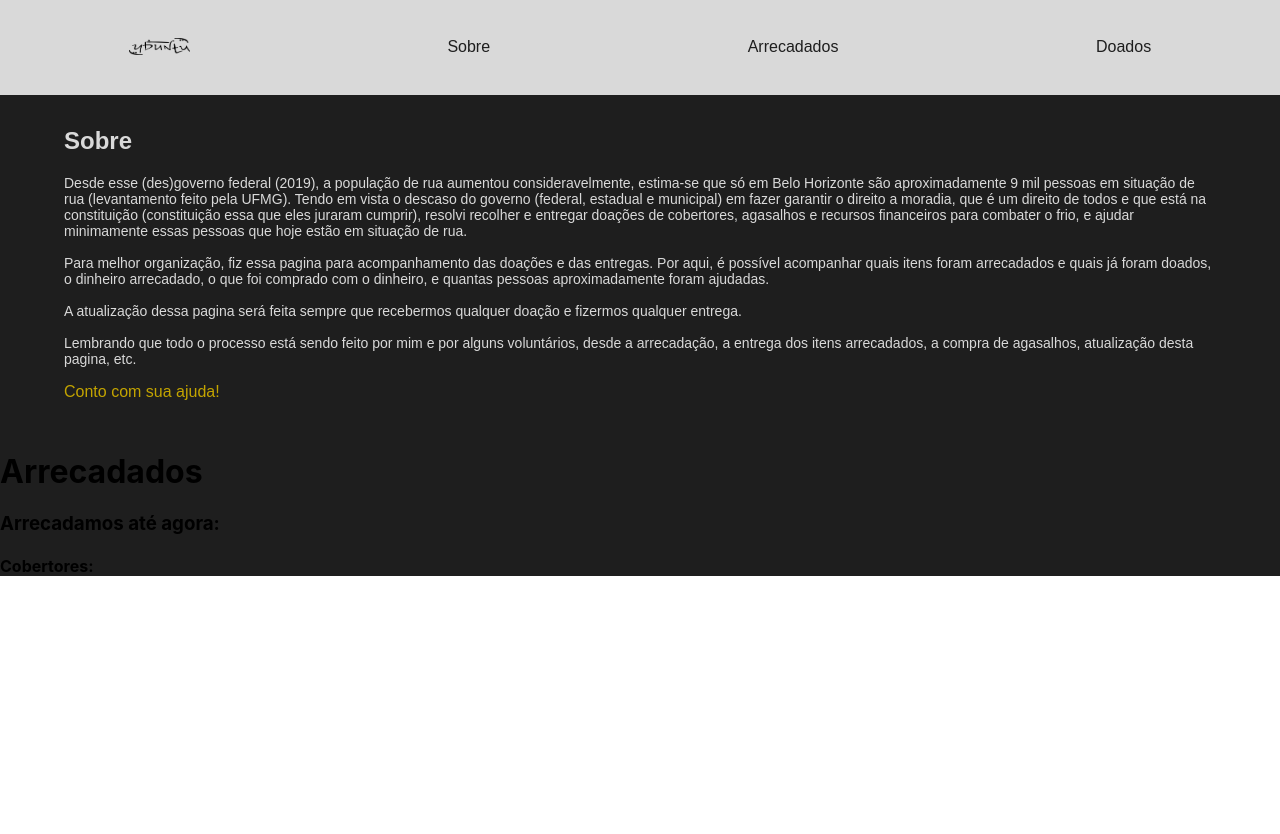
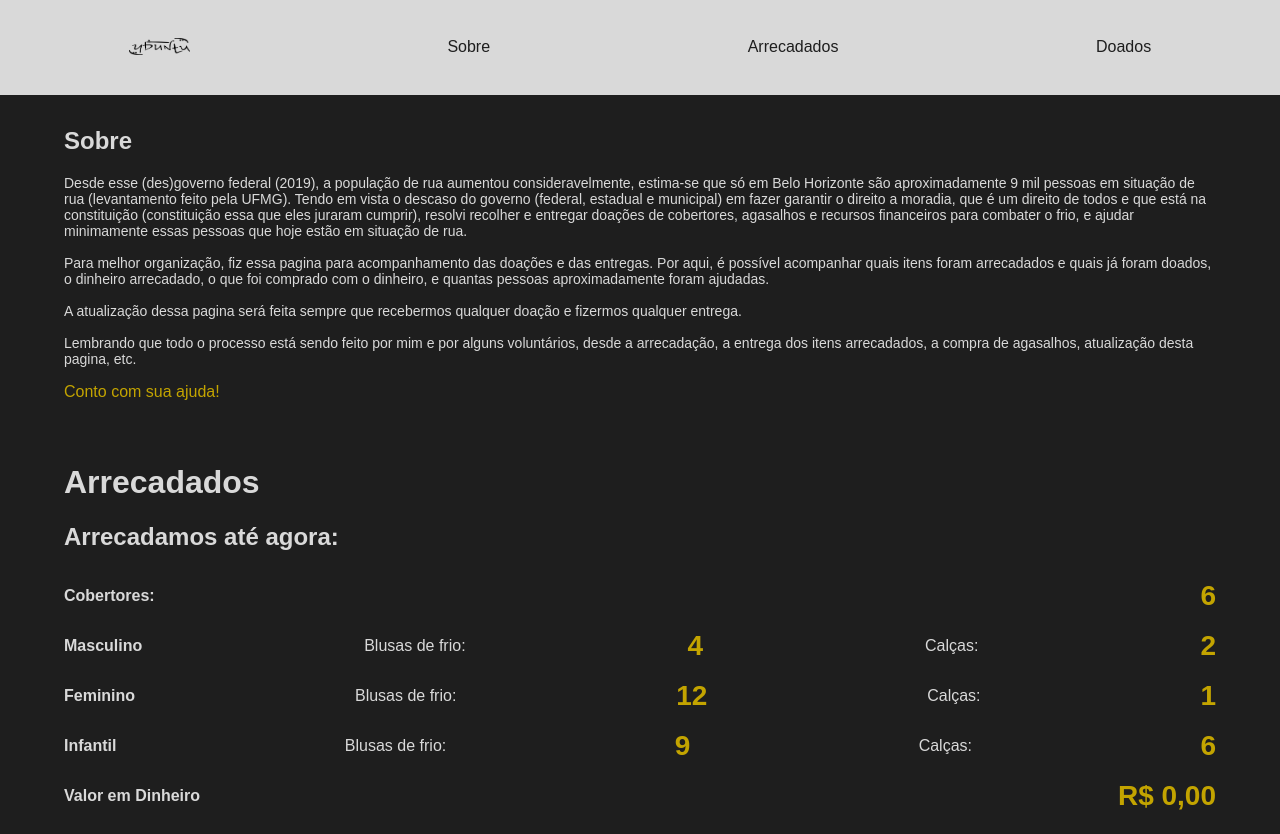
Before and after one commit to rapharosa/ubuntu, a React (Create React App) app: page / in a window 1280 px wide. Before the commit the page ends 800 px from the top, so only its background shows below. Built offline with nearby package versions, Linux system fonts and the light colour scheme.

Commit message:
finalizando componente Arrecadados

```diff
--- a/src/componentes/arrecadados/Arrecadados.tsx
+++ b/src/componentes/arrecadados/Arrecadados.tsx
@@ -1,9 +1,31 @@
+import './arrecadados.css'
 function Arrecadados(){
     return(
-        <div>
+        <div className="lista">
             <h1>Arrecadados</h1>
-            <h3>Arrecadamos até agora:</h3>
-            <h4>Cobertores: </h4>
+            <h2>Arrecadamos até agora:</h2>
+            <div className='categoria'>
+                <p><strong>Cobertores:</strong></p><b> 6</b>
+            </div>
+            <div className='categoria'>
+                <p><strong>Masculino</strong></p>
+                <p>Blusas de frio:</p><b> 4</b>
+                <p>Calças:</p><b> 2</b>
+            </div>
+            <div className='categoria'>
+                <p><strong>Feminino</strong></p>
+                <p>Blusas de frio:</p><b> 12</b>
+                <p>Calças:</p><b> 1</b>
+            </div>
+            <div className='categoria'>
+                <p><strong>Infantil</strong></p>
+                <p>Blusas de frio:</p><b> 9</b>
+                <p>Calças:</p><b> 6</b>
+            </div>
+            <div className='categoria'>
+                <p><strong>Valor em Dinheiro</strong></p>
+                <b>R$ 0,00</b>
+                </div>
         </div>
     )
 }
--- /dev/null
+++ b/src/componentes/arrecadados/arrecadados.css
@@ -0,0 +1,17 @@
+.lista{
+    padding: 1vw 5vw;
+    font-family: 'Archivo', sans-serif;
+    color: #D9D9D9;
+}
+
+b{
+    font-size: 28px;
+    color: #C3A400;
+}
+
+.categoria{
+    display: flex;
+    justify-content: space-between;
+    align-items: center;
+
+}
```
